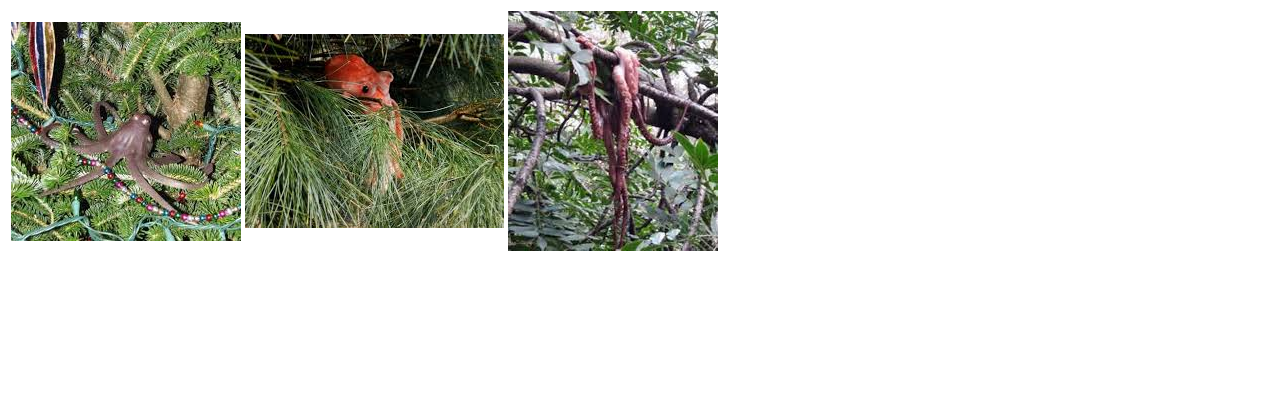
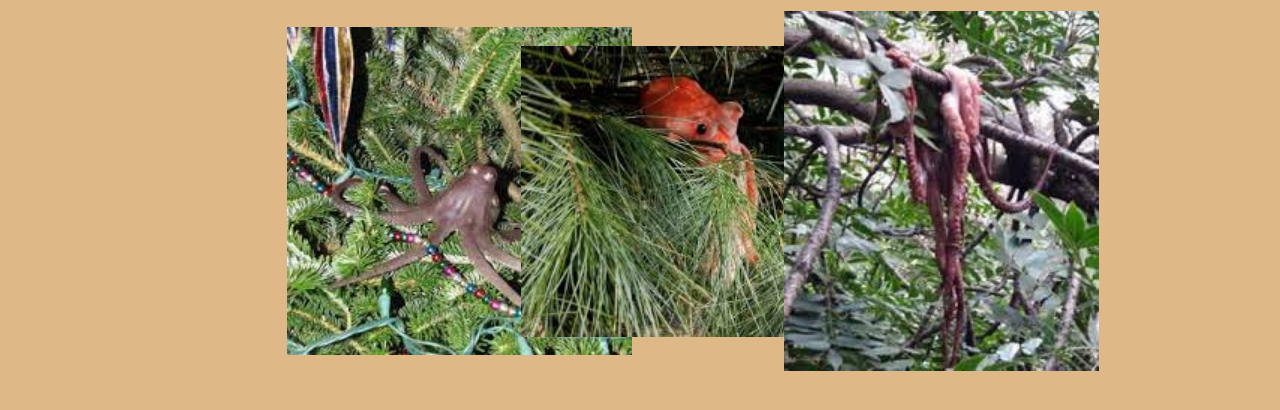
Before and after one commit to pre0020/pre0020.github.io, a plain HTML site: page mythical_creature/gallery.html in a window 1280 px wide. Drawn offline with Linux system fonts and the light colour scheme.

Commit message:
centered link nad formatted gallery

```diff
--- a/mythical_creature/gallery.html
+++ b/mythical_creature/gallery.html
@@ -6,10 +6,10 @@
     <title>PNTO Gallery</title>
 </head>
 <style>
-    img {size:1000%;}
+    img {width:150%;height:150%;}
 </style>
-<body>
-    <table>
+<body style="background-color:burlywood;">
+    <table style="margin:auto;">
         <tr>
             <th><img src="image2.jpg"></th>
             <th><img src="image3.jpg"></th>
```
Also changed, not shown: mythical_creature/index.html (+3 -1 lines).
